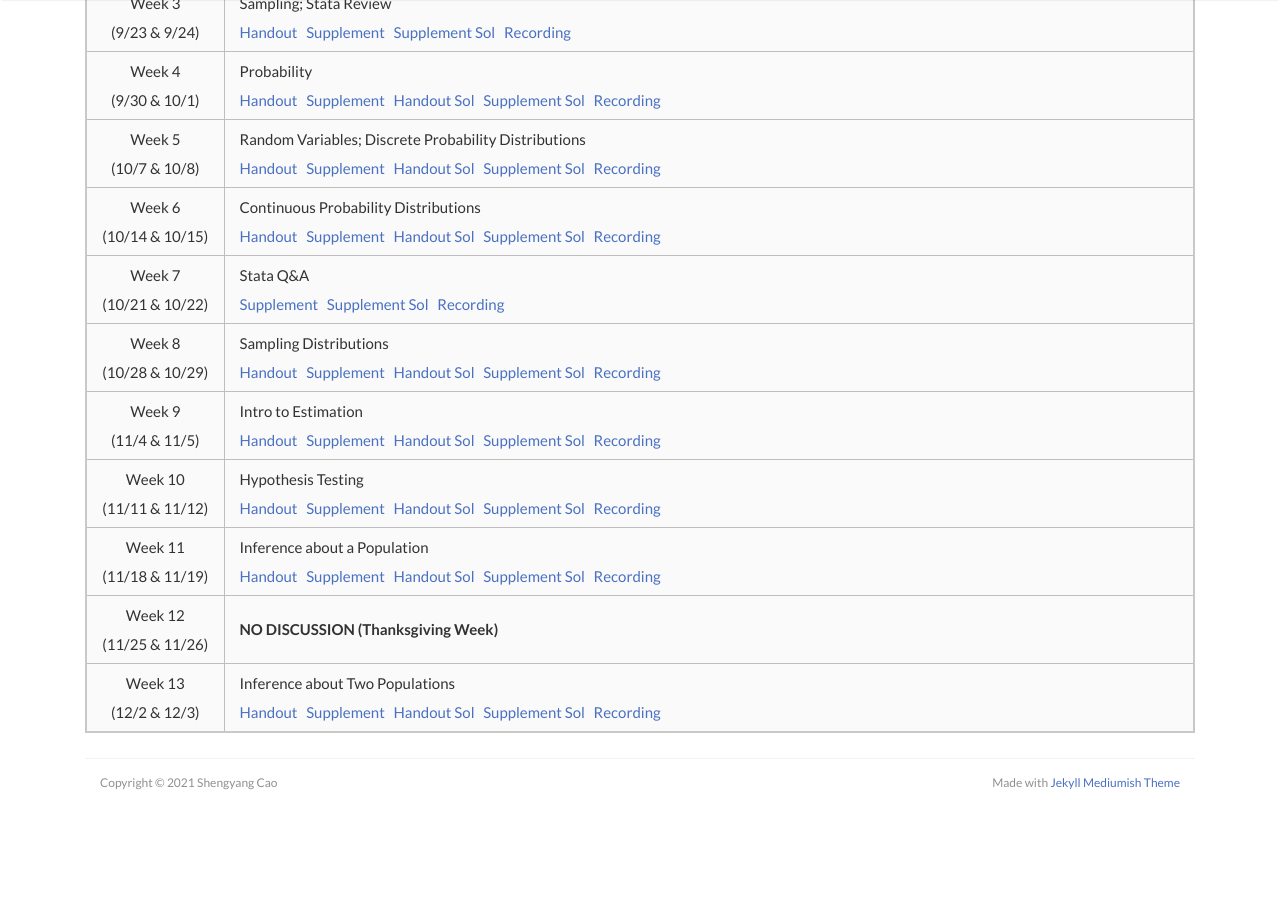
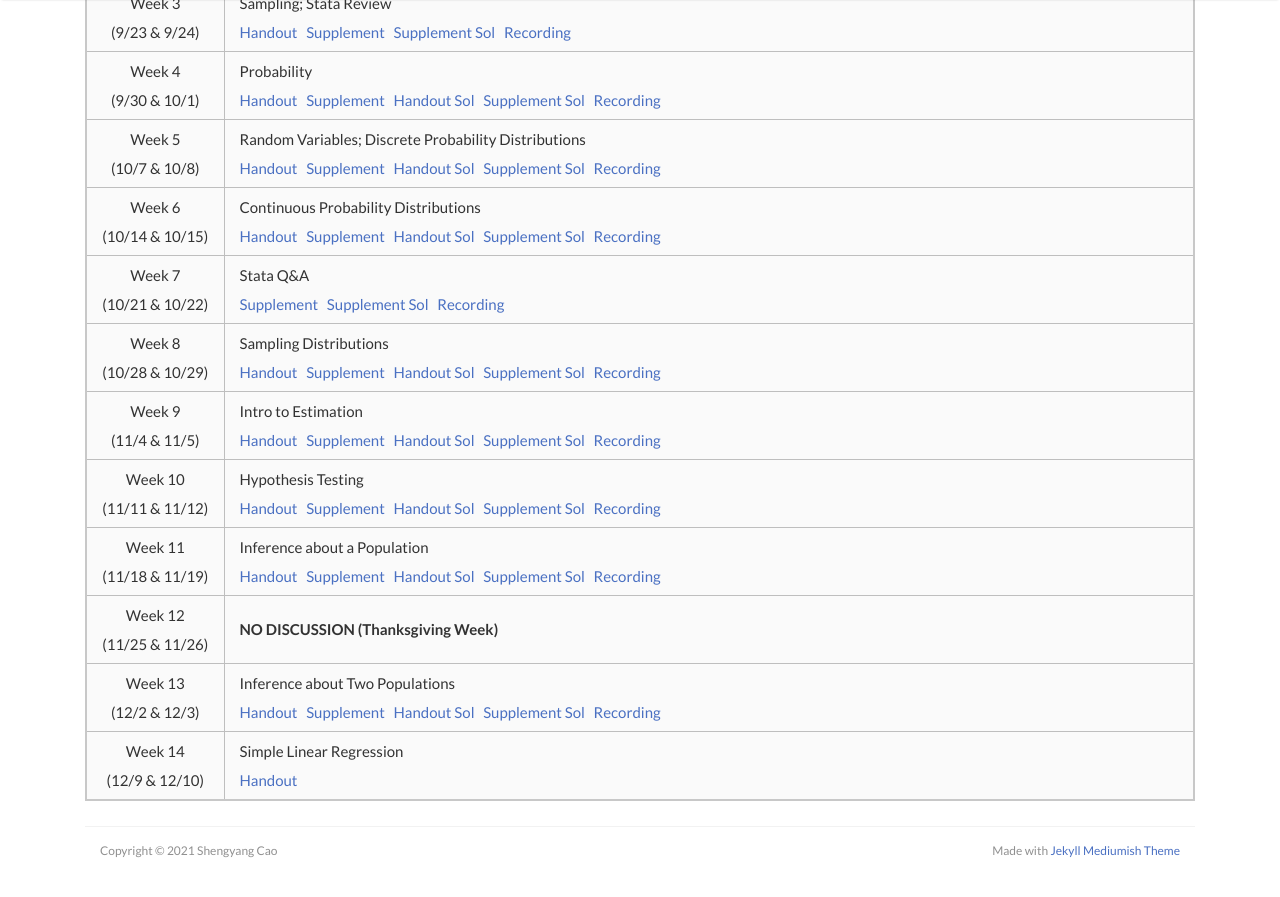
Before and after one commit to scaotravis/scaotravis.github.io, a Jekyll site: the page built from _pages/teaching/fa21-310.md, in a window 1280 px wide and 900 px high, scrolled down 1168 px. Shown: the top 897 px of the window. Built offline with Jekyll 4.4.1, drawn with Linux system fonts in a browser that asks for light colours; nearby versions of some CDN libraries; comment, search, counter and statistics services are not loaded; before the commit the page ends 2000 px from its top, so only the background shows below that.

Commit message:
update 310 page

```diff
--- a/_pages/teaching/fa21-310.md
+++ b/_pages/teaching/fa21-310.md
@@ -49,3 +49,4 @@ If you need any help installing Stata, here's a quick [installation guide]({{ si
 | Week 11 <br> (11/18 & 11/19) | Inference about a Population <br> [Handout](https://canvas.wisc.edu/courses/257051/files/20592138?wrap=1) &nbsp; [Supplement]({{ site.baseurl }}/downloads/teaching/fa21-310/310_fa21_supplement-11.pdf) &nbsp; [Handout Sol](https://canvas.wisc.edu/courses/257051/files/20592153?wrap=1) &nbsp; [Supplement Sol]({{ site.baseurl }}/downloads/teaching/fa21-310/310_fa21_supplement-11_sol.pdf) &nbsp; [Recording](https://uwmadison.zoom.us/rec/share/svRdMJxh3d2SXnXUSUK-II_BmAmF18ygW5EzR2-tCWLpDtSuFixG-mIQK1plQxSS.uy6ViM9n3N65F1Ta) |
 | Week 12 <br> (11/25 & 11/26) | **NO DISCUSSION (Thanksgiving Week)** |
 | Week 13 <br> (12/2 & 12/3) | Inference about Two Populations <br> [Handout](https://canvas.wisc.edu/courses/257051/files/20592105?wrap=1) &nbsp; [Supplement]({{ site.baseurl }}/downloads/teaching/fa21-310/310_fa21_supplement-12.pdf) &nbsp; [Handout Sol](https://canvas.wisc.edu/courses/257051/files/20592143?module_item_id=3958753) &nbsp; [Supplement Sol]({{ site.baseurl }}/downloads/teaching/fa21-310/310_fa21_supplement-12_sol.pdf) &nbsp; [Recording](https://uwmadison.zoom.us/rec/share/eBOq0xnogjg4jiq7fnX9FdK9a4A9O3XoYu2QEeNDAD9Q4ckkNPzeYF4nuJThQIw4.8X480NBRgk_jlAYd)|
+| Week 14 <br> (12/9 & 12/10) | Simple Linear Regression <br> [Handout](https://canvas.wisc.edu/courses/257051/files/20592137?module_item_id=3958743) |
```
Also changed, not shown: 2 other files.
